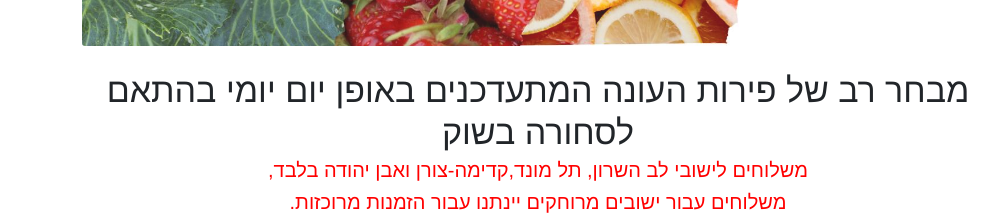
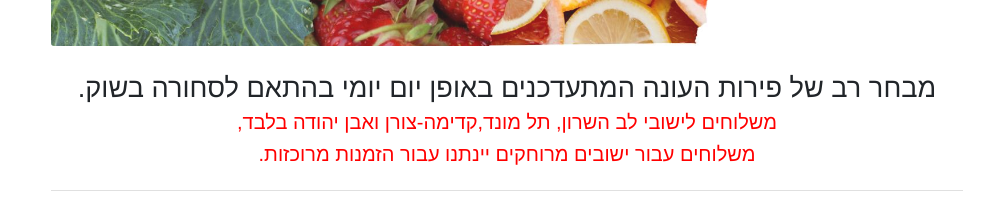
Before and after one commit to wiserdor/mondoBeeStore, a React (Create React App) app: page / in a window 1280 px wide. Shown: the part 301-516 px from the top of the page, without its empty margins (284-1280 px from the left). Built offline with nearby package versions, Linux system fonts and the light colour scheme; no server answers.

Commit message:
changed font

```diff
--- a/src/components/Main.js
+++ b/src/components/Main.js
@@ -23,8 +23,8 @@ const Main = () => {
         >
           <img src={logo} className="logo-background" />
           <Grid item xs={12}>
-            <Typography variant="h4" component="h4" style={{ marginTop: 20 }}>
-              מבחר רב של פירות העונה המתעדכנים באופן יום יומי בהתאם לסחורה בשוק
+            <Typography variant="h5" component="h5" style={{ marginTop: 20,fontSize: "1.7rem" }}>
+              מבחר רב של פירות העונה המתעדכנים באופן יום יומי בהתאם לסחורה בשוק.
             </Typography>
             <Typography variant="h6" component="h4" style={{ color: "red" }}>
               משלוחים לישובי לב השרון, תל מונד,קדימה-צורן ואבן יהודה בלבד,
```
